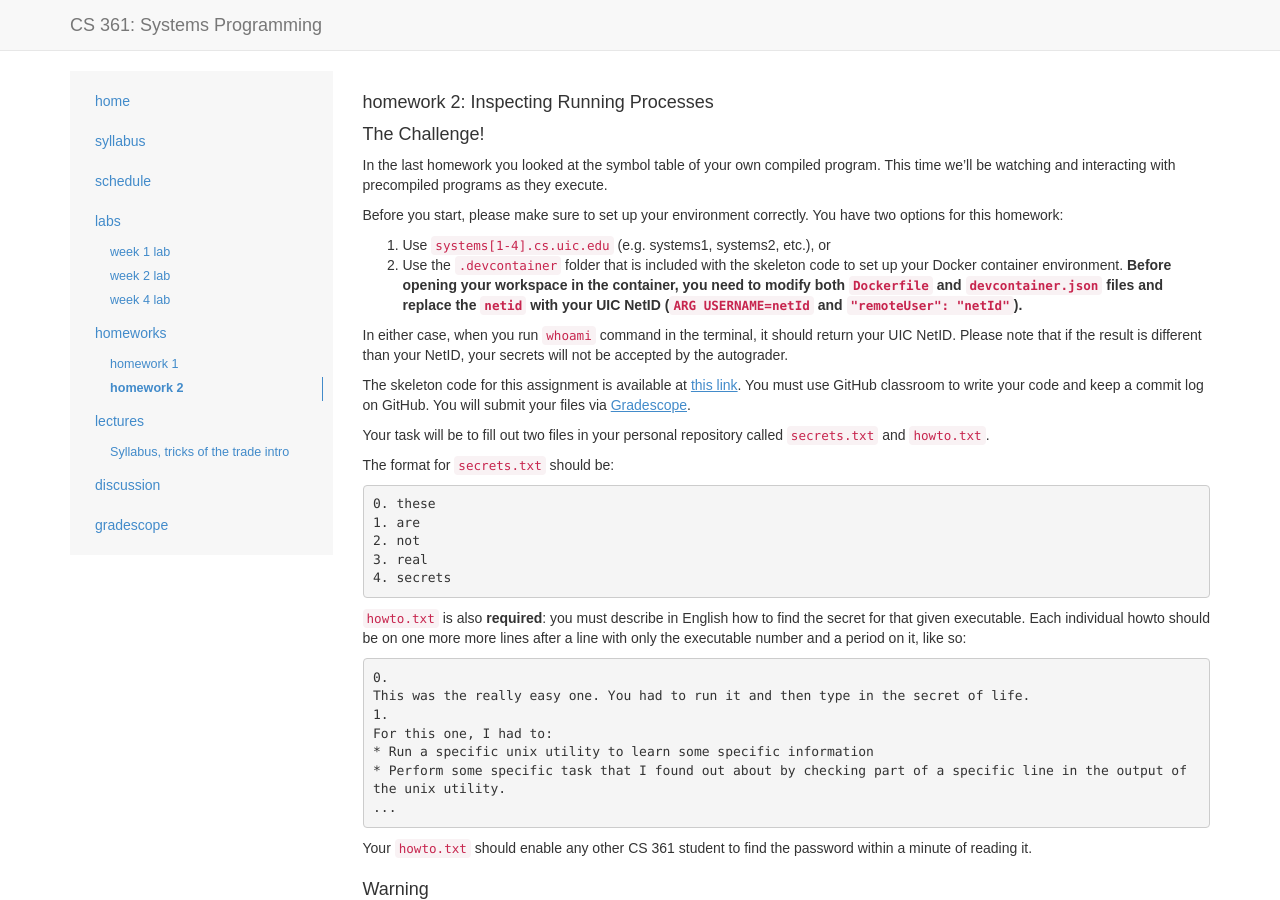
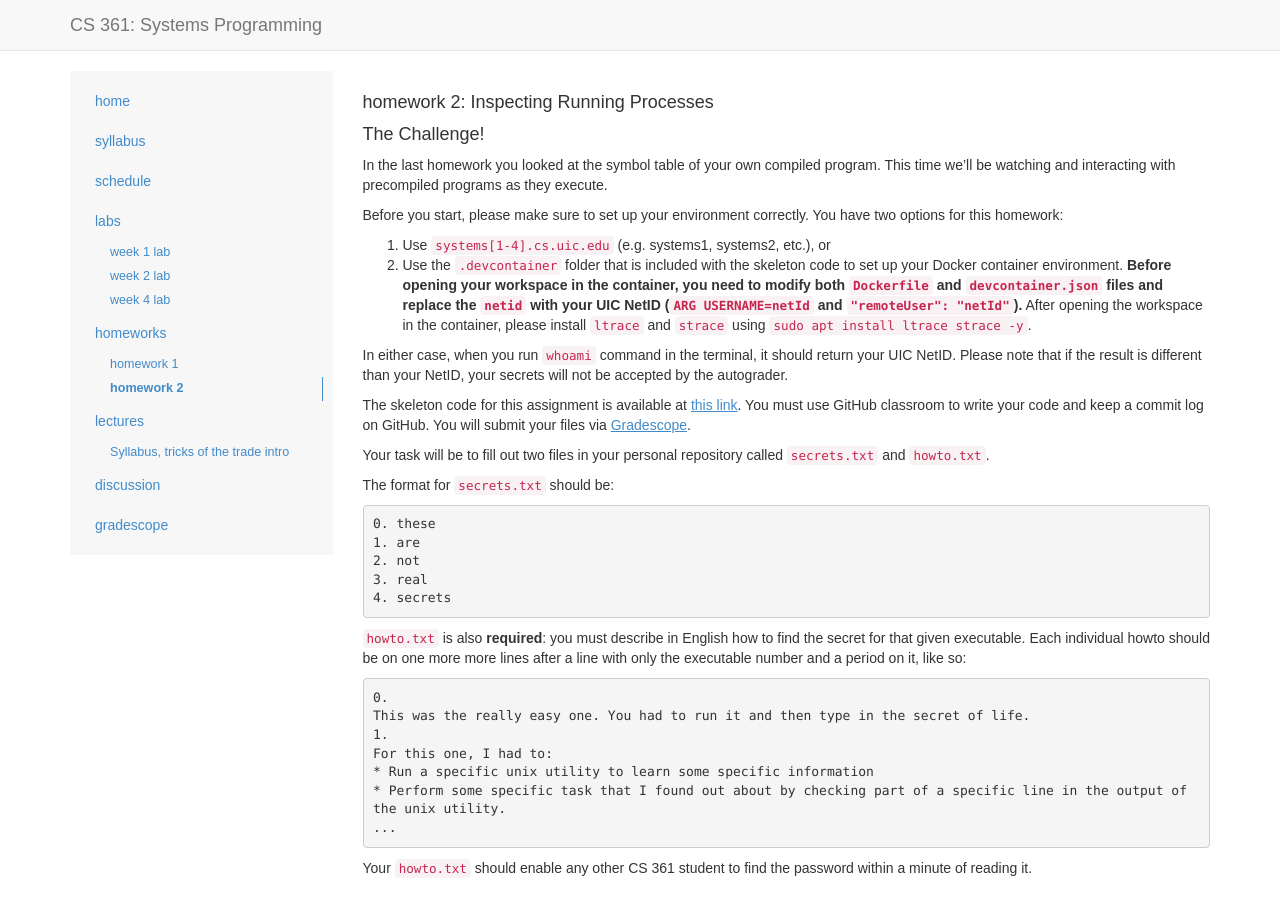
Before and after one commit to csatuic/cs361-website-old, a Jekyll site: the page built from _homeworks/homework2.md, in a window 1280 px wide and 900 px high. Built offline with Jekyll 4.4.1, drawn with Linux system fonts in a browser that asks for light colours; some web fonts are replaced.

Commit message:
install ltrace and strace

```diff
--- a/_homeworks/homework2.md
+++ b/_homeworks/homework2.md
@@ -20,7 +20,7 @@ In the last homework you looked at the symbol table of your own compiled program
 Before you start, please make sure to set up your environment correctly. You have two options for this homework:
 
 1. Use `systems[1-4].cs.uic.edu` (e.g. systems1, systems2, etc.), or
-2. Use the `.devcontainer` folder that is included with the skeleton code to set up your Docker container environment. **Before opening your workspace in the container, you need to modify both `Dockerfile` and `devcontainer.json` files and replace the `netid` with your UIC NetID (`ARG USERNAME=netId` and `"remoteUser": "netId"`).**
+2. Use the `.devcontainer` folder that is included with the skeleton code to set up your Docker container environment. **Before opening your workspace in the container, you need to modify both `Dockerfile` and `devcontainer.json` files and replace the `netid` with your UIC NetID (`ARG USERNAME=netId` and `"remoteUser": "netId"`).** After opening the workspace in the container, please install `ltrace` and `strace` using `sudo apt install ltrace strace -y`.
 
 In either case, when you run `whoami` command in the terminal, it should return your UIC NetID. Please note that if the result is different than your NetID, your secrets will not be accepted by the autograder.
 
```
